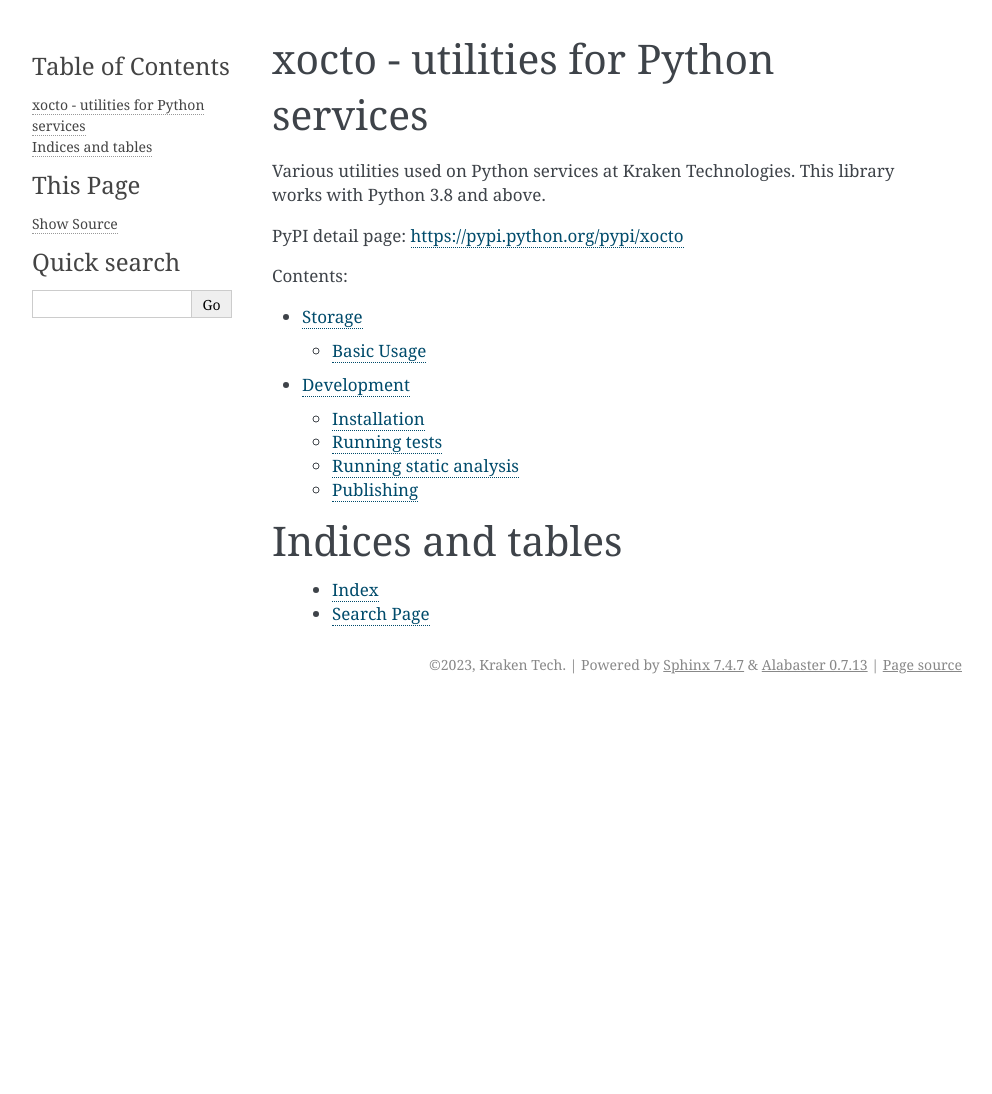
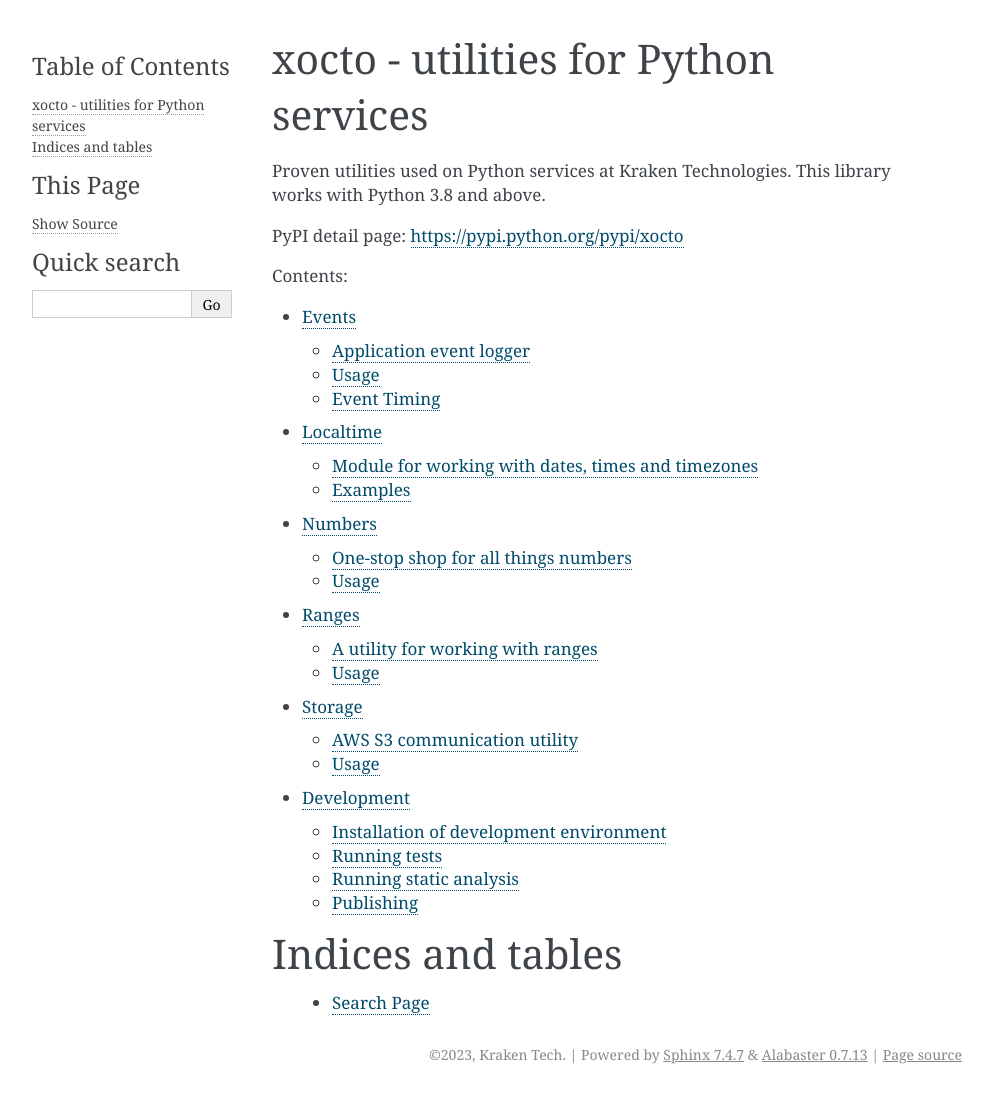
Before and after one commit to octoenergy/xocto, a Sphinx documentation site: the page built from docs/index.rst, in a window 1280 px wide. Shown: the whole page, without its empty margins (148-1140 px from the left). Built offline with Sphinx 7.4.7, drawn with Linux system fonts in a browser that asks for light colours; before the commit the page ends 900 px from its top, so only the background shows below that.

Commit message:
Finish migrating existing content

````diff
--- a/docs/conf.py
+++ b/docs/conf.py
@@ -15,6 +15,12 @@
 # sys.path.insert(0, os.path.abspath('.'))
 
 
+# TODO: Use with autodoc
+# from django.conf import settings
+
+# settings.configure()
+
+
 # -- Project information -----------------------------------------------------
 
 project = "xocto"
@@ -24,13 +30,17 @@ author = "Kraken Tech"
 # The full version, including alpha/beta/rc tags
 release = "2.2.1"
 
+# -- General configuration ---------------------------------------------------
 
-# -- General configuration ---------------------------------------------------
 
 # Add any Sphinx extension module names here, as strings. They can be
 # extensions coming with Sphinx (named 'sphinx.ext.*') or your custom
 # ones.
-extensions = ["myst_parser"]
+extensions = [
+    "myst_parser",
+    "sphinx.ext.autodoc",
+    'sphinx.ext.autosummary'
+    ]
 
 # Add any paths that contain templates here, relative to this directory.
 templates_path = ["_templates"]
--- a/docs/index.rst
+++ b/docs/index.rst
@@ -6,7 +6,7 @@
 xocto - utilities for Python services
 =====================================
 
-Various utilities used on Python services at Kraken Technologies. This library works with Python 3.8 and above.
+Proven utilities used on Python services at Kraken Technologies. This library works with Python 3.8 and above.
 
 PyPI detail page: https://pypi.python.org/pypi/xocto
 
@@ -14,14 +14,18 @@ PyPI detail page: https://pypi.python.org/pypi/xocto
    :maxdepth: 2
    :caption: Contents:
 
-   storage
-   development
+   xocto/events
+   xocto/localtime
+   xocto/numbers
+   xocto/ranges
+   xocto/storage
+   xocto/development
 
 
 Indices and tables
 ==================
 
-   * :ref:`genindex`
    * :ref:`search`
 
+.. * :ref:`genindex`
 .. * :ref:`modindex`
--- a/docs/development.md
+++ b/docs/xocto/development.md
@@ -1,6 +1,6 @@
 # Development
 
-## Installation
+## Installation of development environment
 
 Create and activate a Python 3.8 virtualenv then run:
 
--- /dev/null
+++ b/docs/xocto/localtime.md
@@ -0,0 +1,20 @@
+# Localtime
+
+## Module for working with dates, times and timezones
+
+Used over the years internally in Kraken Technologies, this module is a battle tested and well reviewed module for working with dates, times and timezones. The main API it presents is composed of a series of functions which accept a date/datetime object, and manipulate it in one form or another.
+
+## Examples
+
+```python
+from xocto import localtime
+>>> now = localtime.now()
+>>> now
+2022-04-20 14:57:53.045707+02:00
+>>> localtime.seconds_in_the_future(n=10, dt=now)
+2022-04-20 14:58:03.045707+02:00
+>>> localtime.nearest_half_hour(now)
+2022-04-20 15:00:00+02:00
+```
+
+See [xocto.localtime](https://github.com/octoenergy/xocto/blob/master/xocto/localtime.py) for more details, including examples and in depth technical details.
--- /dev/null
+++ b/docs/xocto/numbers.md
@@ -0,0 +1,16 @@
+# Numbers
+
+## One-stop shop for all things numbers
+
+The `numbers` module is intended as your one-stop shop for all things numbers.
+
+## Usage
+
+```python
+from xocto.numbers import quantise
+
+>>> quantise(256, 5)
+255
+```
+
+See [xocto.numbers](https://github.com/octoenergy/xocto/blob/master/xocto/numbers.py) for more details, including examples and in depth technical details.
--- /dev/null
+++ b/docs/xocto/ranges.md
@@ -0,0 +1,26 @@
+# Ranges
+
+## A utility for working with ranges
+
+The basic building block of the module is the `Range` class.
+
+## Usage
+
+A few examples:
+
+```python
+from xocto.ranges import Range, RangeBoundaries
+
+>>> Range(0, 2, boundaries=RangeBoundaries.EXCLUSIVE_INCLUSIVE)
+<Range: (0,2]>
+>>> Range(0, 2, boundaries="[]")
+<Range: [0,2]>
+>>> sorted([Range(1, 4), Range(0, 5)])
+[<Range: [0,5)>, <Range: [1,4)>]
+>>> sorted([Range(1, 2), Range(None, 2)])
+[<Range: [None,2)>, <Range: [1,2)>]
+>>> sorted([Range(3, 5), Range(3, 4)])
+[<Range: [3,4)>, <Range: [4,5)>]
+```
+
+See [xocto.ranges](https://github.com/octoenergy/xocto/blob/master/xocto/ranges.py) for more details, including examples and in depth technical details.
--- a/docs/storage.md
+++ b/docs/xocto/storage.md
@@ -1,8 +1,10 @@
 # Storage
+
+## AWS S3 communication utility
 
 Storage is an AWS S3 communication utility. It also includes a helper for file-like objects. It's been used for years at Kraken Tech, comes extensive tests, and a growing set of documentation.
 
-## Basic Usage
+## Usage
 
 ```python
 import typing
````
Also changed, not shown: docs/xocto/events.md (added, +48 -0 lines).
